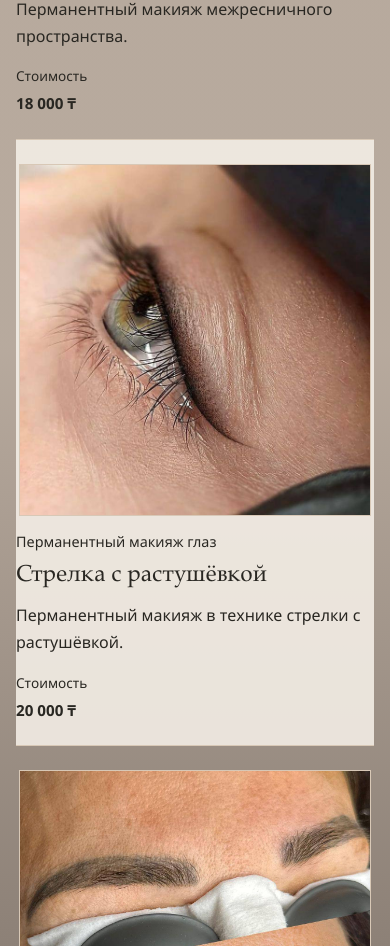
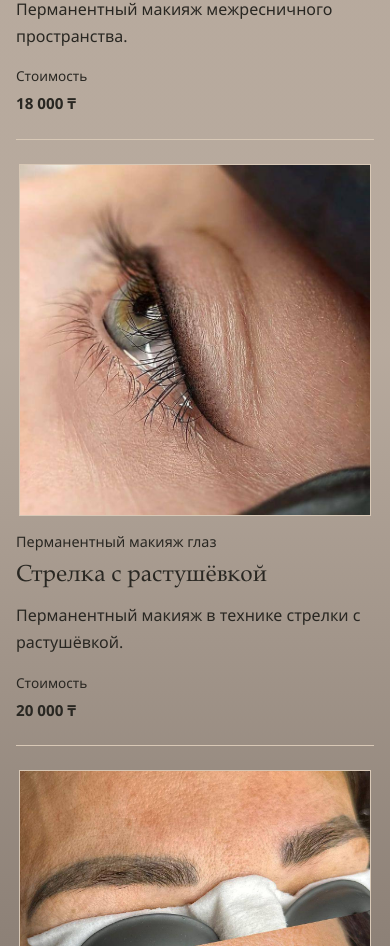
Before and after one commit to aloxaten322/beauty, a React (Vite) app: page /services in a window 390 px wide. Shown: the part 2539-3485 px from the top of the page. Built offline with nearby package versions, Linux system fonts and the light colour scheme.

Commit message:
Fix mobile arrow service card background

```diff
--- a/src/components/Services.module.css
+++ b/src/components/Services.module.css
@@ -188,10 +188,6 @@
     padding-block: 1.5rem;
   }
 
-  .serviceItem:nth-child(5) {
-    background: color-mix(in srgb, var(--color-ivory) 88%, transparent);
-  }
-
   .serviceItemWithImage {
     grid-template-columns: minmax(0, 1fr);
   }
```
